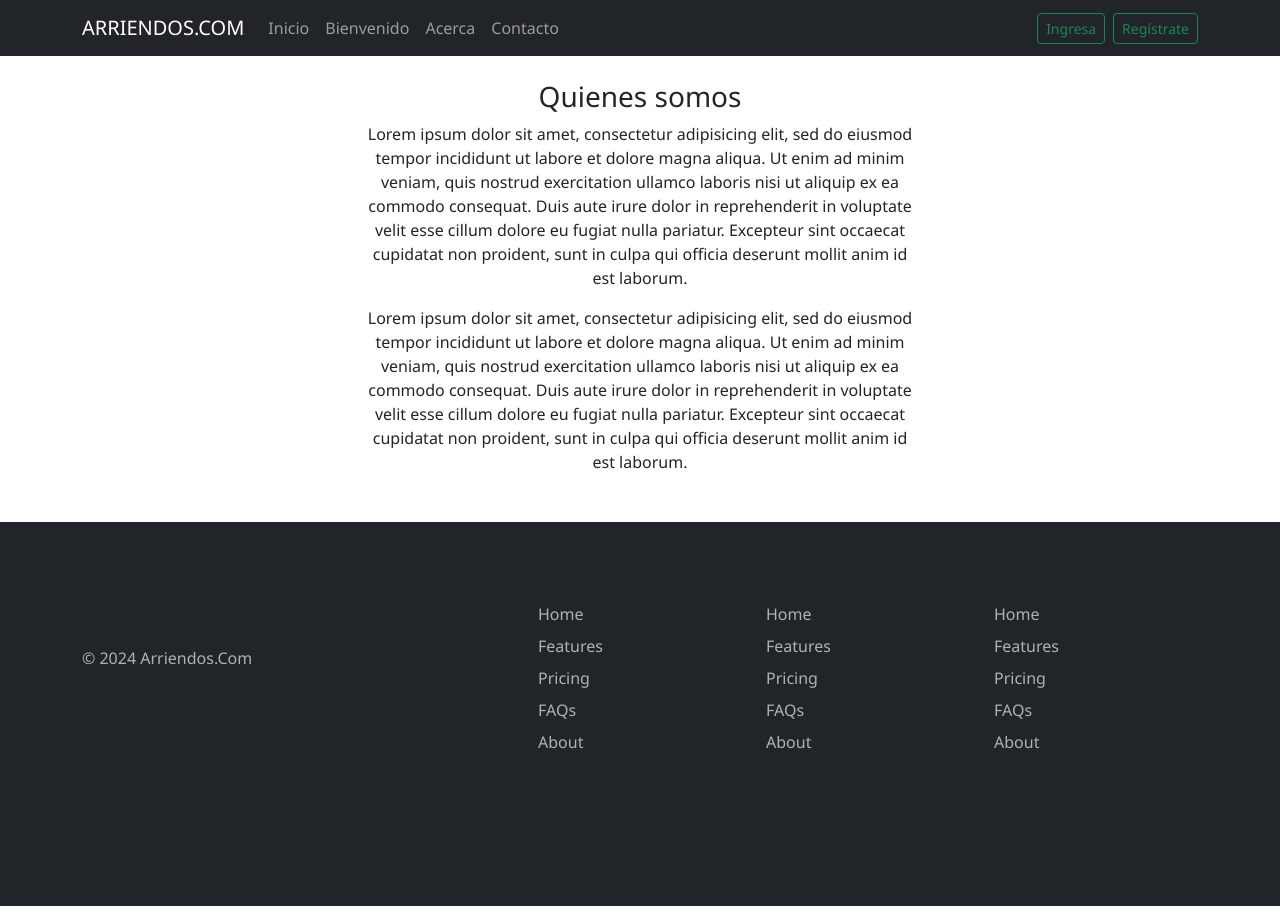
After one commit to XR-Ruben/PROJECT_M7, a Django app: template m7_python/templates/about.html in a window 1280 px wide. The commit adds this page. Run offline with Django 5.2, Linux system fonts and the light colour scheme; the template is opened without the code that fills it, so the values that code supplies are empty.

Commit message:
Se agregó las vistas about, register_rol y se configuró varios parámetros

```diff
--- a/m7_python/models.py
+++ b/m7_python/models.py
@@ -12,7 +12,7 @@ class UserProfile(models.Model):
     telefono = models.CharField(max_length=15, null=True, blank=True)
     tipo = models.CharField(max_length=255, choices=tipos, default='arrendatario')
     def __str__(self):
-        return f'{self.user.first_name} {self.user.last_name} ({self.rol})'
+        return f'{self.user.first_name} {self.user.last_name} ({self.tipo})'
 
 class Region(models.Model):
     cod = models.CharField(max_length=2, primary_key=True)
--- /dev/null
+++ b/m7_python/templates/about.html
@@ -0,0 +1,25 @@
+{% extends 'base.html' %} {% block content %}
+<div class="container">
+  <div class="col-12 col-md-6 offset-0 offset-md-3 mt-4 mb-4">
+    <h3 class="text-center">Quienes somos</h3>
+    <p class="text-center">
+      Lorem ipsum dolor sit amet, consectetur adipisicing elit, sed do eiusmod
+      tempor incididunt ut labore et dolore magna aliqua. Ut enim ad minim
+      veniam, quis nostrud exercitation ullamco laboris nisi ut aliquip ex ea
+      commodo consequat. Duis aute irure dolor in reprehenderit in voluptate
+      velit esse cillum dolore eu fugiat nulla pariatur. Excepteur sint occaecat
+      cupidatat non proident, sunt in culpa qui officia deserunt mollit anim id
+      est laborum.
+    </p>
+    <p class="text-center">
+      Lorem ipsum dolor sit amet, consectetur adipisicing elit, sed do eiusmod
+      tempor incididunt ut labore et dolore magna aliqua. Ut enim ad minim
+      veniam, quis nostrud exercitation ullamco laboris nisi ut aliquip ex ea
+      commodo consequat. Duis aute irure dolor in reprehenderit in voluptate
+      velit esse cillum dolore eu fugiat nulla pariatur. Excepteur sint occaecat
+      cupidatat non proident, sunt in culpa qui officia deserunt mollit anim id
+      est laborum.
+    </p>
+  </div>
+</div>
+{% endblock %}
--- a/m7_python/templates/registration/logout.html
+++ b/m7_python/templates/registration/logout.html
@@ -1,4 +1,4 @@
-<!-- {% extends "base.html" %} {% block content %}
+{% extends "base.html" %} {% block content %}
 <p>¡Sesión finalizada!</p>
 
 <a href="{% url 'login'%}">Haga clic aquí para iniciar sesión nuevamente.</a>
@@ -9,4 +9,4 @@
   href="/"
   >Volver al Inicio</a
 >
-{% endblock %} -->
+{% endblock %}
--- a/m7_python/templates/snippets/navbar.html
+++ b/m7_python/templates/snippets/navbar.html
@@ -21,10 +21,10 @@
           >
         </li>
         <li class="nav-item">
-          <a class="nav-link" href="#">Link1</a>
+          <a class="nav-link" href="#">Bienvenido</a>
         </li>
         <li class="nav-item">
-          <a class="nav-link" href="#">Link2</a>
+          <a class="nav-link" href="{% url 'about' %}">Acerca</a>
         </li>
         <li class="nav-item">
           <a class="nav-link" href="{% url 'contact' %}">Contacto</a>
@@ -57,6 +57,22 @@
           >
         </li>
         {% endif %}
+
+        <ul class="navbar-nav ms-auto mb-2 mb-lg-0">
+          {% if user.is_authenticated and user.user_profile.tipo == 'arrendador' %}
+          <li class="nav-item">
+            <a class="nav-link" href="#">
+              Crear Inmueble
+            </a>
+          </li>
+          {% endif %}
+          {% if user.is_authenticated and user.user_profile.tipo == 'arrendatario' %}
+          <li class="nav-item">
+            <a class="nav-link" href="#">
+              Ver Lista de Solicitudes
+            </a>
+          </li>
+          {% endif %}
       </ul>
     </div>
   </div>
--- a/m7_python/urls.py
+++ b/m7_python/urls.py
@@ -1,11 +1,14 @@
 from django.urls import path
-from .views import indexView, RegisterView, ContactView
+from .views import indexView, RegisterView, ContactView, register_rol, profile_view, about
 from . import views
 
 urlpatterns = [
     path('', indexView, name='index'),
     path('registro/', RegisterView.as_view(), name='register'),
     path('contacto/', ContactView.as_view(), name='contact'),
+    path('registration/register_rol', register_rol, name='register_rol'),
+    path('profile/', profile_view, name='profile'),
+    path('about/', about, name='about'),
 
 
 ]
```
Also changed, not shown: m7_python/admin.py (+6 -1 lines), m7_python/forms.py (+17 -1 lines), m7_python/services.py (+15 -22 lines), m7_python/templates/profile_detail.html (added, +20 -0 lines), m7_python/templates/registration/register_rol.html (added, +40 -0 lines), m7_python/views.py (+41 -4 lines), m7_python/templates/vista_choices.html (deleted).
